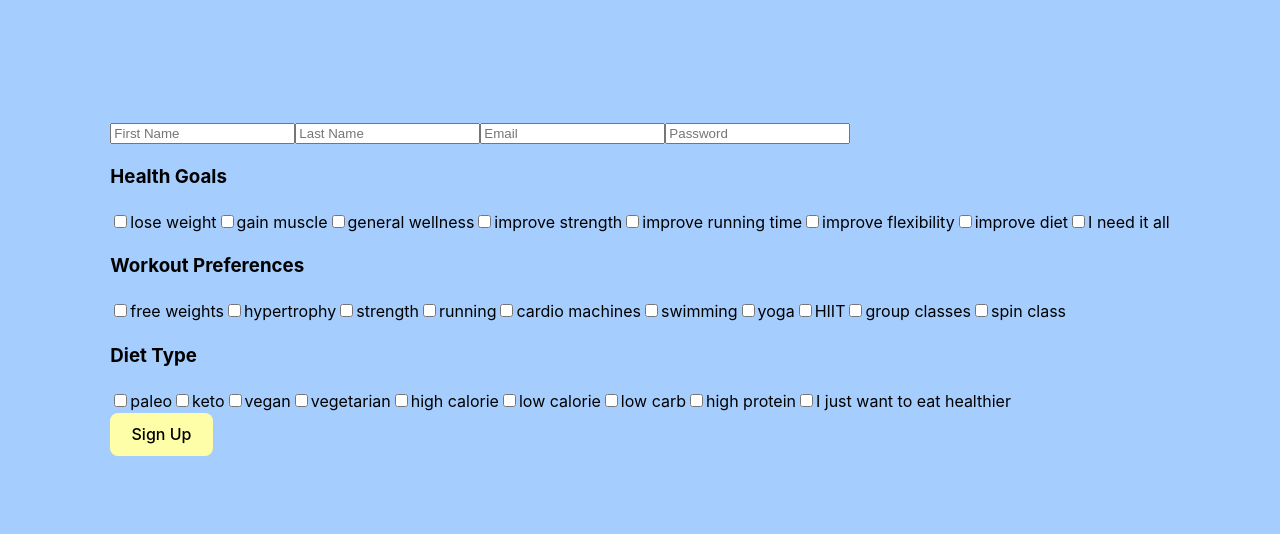
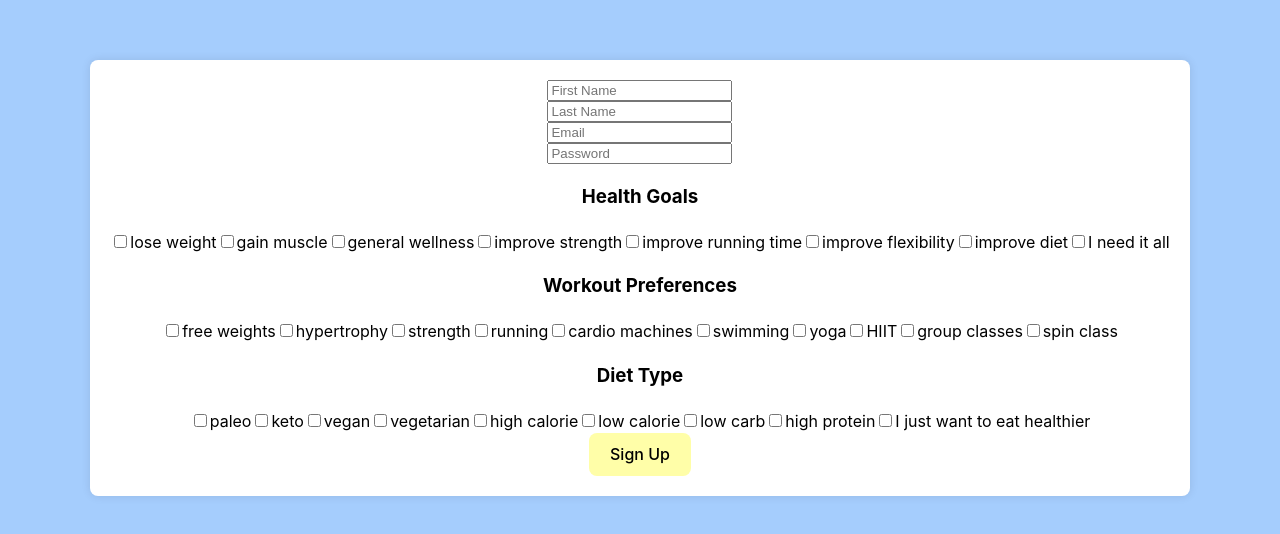
Before and after one commit to tyleryannes94/workout-buddy, a React (Vite) app in the folder frontend/: page /signup in a window 1280 px wide. Shown: the part 112-646 px from the top of the page. Built offline with nearby package versions, Linux system fonts and the light colour scheme.

Commit message:
added card styling to sign up form. needs further styling

```diff
--- a/frontend/src/App.css
+++ b/frontend/src/App.css
@@ -1,3 +1,22 @@
+#signupForm {
+  background-color: white;
+  padding: 20px;
+  border-radius: 8px;
+  box-shadow: 0 0 10px rgba(0, 0, 0, 0.1);
+  margin-bottom: 20px; /* Optional: Adds some spacing between the card and the buttons */
+  display: flex;
+  flex-direction: column;
+  align-items: center;
+  text-align: center;
+}
+
+
+
+
+
+
+
+
 /* #root {
   max-width: 1280px;
   margin: 0 auto;
--- a/frontend/src/App.jsx
+++ b/frontend/src/App.jsx
@@ -14,6 +14,7 @@ function App() {
     <>
     <Router>
       <Routes>
+      <Route path='/' exact element={<Home />} />
       <Route path="/navbar" element={<Navbar />} />
       <Route path="/login" element={<Login />} />
       <Route path="/signup" element={<SignupForm />} />
--- a/frontend/src/components/SignUpForm.jsx
+++ b/frontend/src/components/SignUpForm.jsx
@@ -1,5 +1,6 @@
 import React, { useState } from 'react';
 import { useNavigate } from 'react-router-dom';
+import '../App.css';
 
 function SignupForm() {
   const [formData, setFormData] = useState({
```
